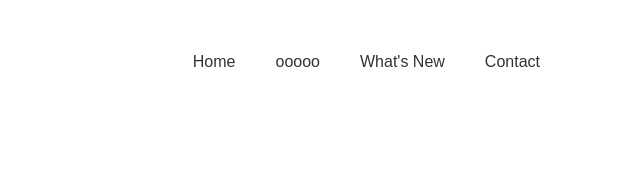
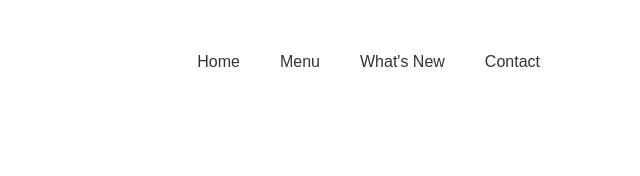
Before and after one commit to Tanisha2207/product-landing_project, a plain HTML site: page index.html in a window 1280 px wide. Shown: the top 176 px of the page, 640-1280 px from the left. Drawn offline with Linux system fonts and the light colour scheme.

Commit message:
Update index.html

```diff
--- a/index.html
+++ b/index.html
@@ -13,7 +13,7 @@
         <a href="#" ><img src="logo.png" class="logo"></a>
         <ul>
             <li><a href="#">Home</a></li>
-            <li><a href="#">ooooo</a></li>
+            <li><a href="#">Menu</a></li>
             <li><a href="#">What's New</a></li>
             <li><a href="#">Contact</a></li>
         </ul>
```
